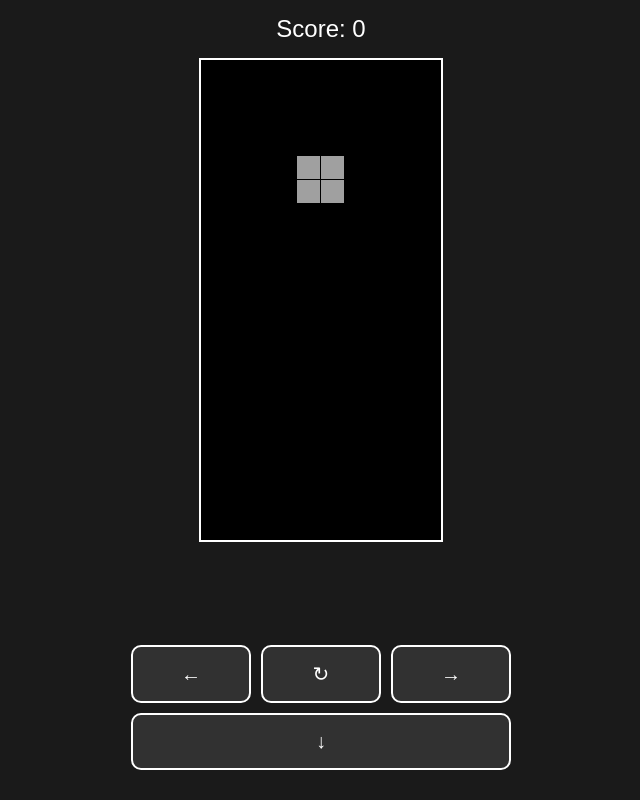
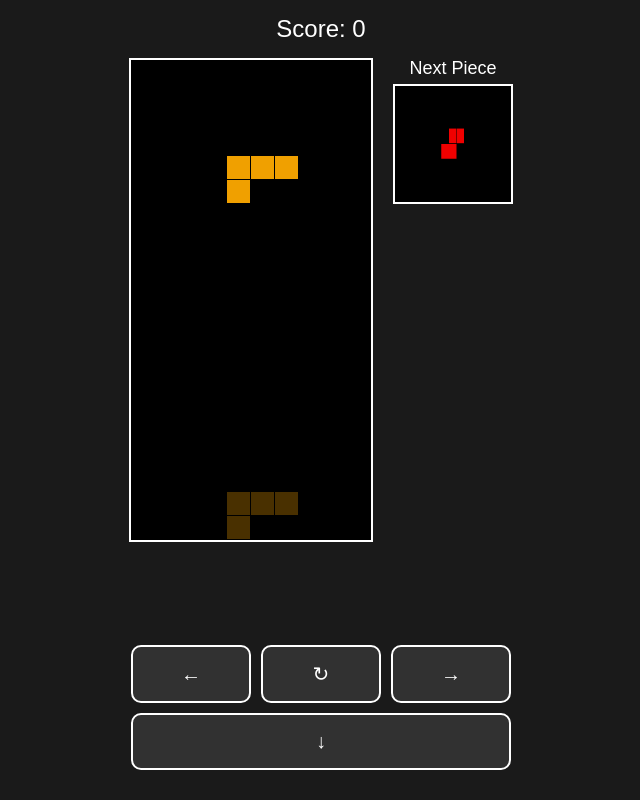
Before and after one commit to Marval1990/tetris, a plain HTML site: page index.html in a window 1280 px wide. Shown: the whole page, without its empty margins (319-959 px from the left). Drawn offline with Linux system fonts and the light colour scheme.

Commit message:
index.html

```diff
--- a/index.html
+++ b/index.html
@@ -2,7 +2,7 @@
 <html>
 <head>
   <meta name="viewport" content="width=device-width, initial-scale=1.0, maximum-scale=1.0, user-scalable=no">
-    <title>Classic Tetris</title>
+  <title>Enhanced Tetris</title>
   <style>
     * {
       margin: 0;
@@ -21,17 +21,36 @@
       display: flex;
       flex-direction: column;
       align-items: center;
+      justify-content: flex-start;
     }
     #score {
       margin: 15px 0;
       font-size: 24px;
     }
+    #board-container {
+      display: flex;
+      align-items: flex-start;
+      justify-content: center;
+      gap: 20px;
+    }
     canvas {
       border: 2px solid white;
+      display: block;
+      background: black;
+    }
+    #tetris {
       max-width: 95%;
       max-height: 70vh;
-            display: block;
-            margin: 0 auto;
+    }
+    /* Next Piece Canvas */
+    #nextPieceCanvas {
+      width: 120px;
+      height: 120px;
+    }
+    #nextPieceLabel {
+      text-align: center;
+      margin-bottom: 5px;
+      font-size: 18px;
     }
     #controls {
       position: fixed;
@@ -52,11 +71,47 @@
       border-radius: 10px;
       touch-action: manipulation;
     }
+    /* Game Over Overlay */
+    #gameOverOverlay {
+      position: fixed;
+      top: 0; left: 0;
+      width: 100%; height: 100%;
+      background: rgba(0, 0, 0, 0.8);
+      color: white;
+      display: flex;
+      flex-direction: column;
+      align-items: center;
+      justify-content: center;
+      font-size: 2em;
+      z-index: 999;
+      visibility: hidden; /* hidden by default */
+    }
+    #gameOverOverlay button {
+      margin-top: 20px;
+      font-size: 1em;
+      padding: 10px 20px;
+      border: none;
+      border-radius: 10px;
+      background: #f0a000;
+      color: #000;
+      cursor: pointer;
+    }
   </style>
 </head>
 <body>
   <div id="score">Score: 0</div>
+
+  <!-- Container holding both main Tetris board and the next-piece preview -->
+  <div id="board-container">
     <canvas id="tetris"></canvas>
+
+    <div id="nextPieceContainer">
+      <div id="nextPieceLabel">Next Piece</div>
+      <canvas id="nextPieceCanvas"></canvas>
+    </div>
+  </div>
+
+  <!-- Mobile-friendly controls -->
   <div id="controls">
     <button class="control-btn" id="left">←</button>
     <button class="control-btn" id="rotate">↻</button>
@@ -64,27 +119,123 @@
     <button class="control-btn" id="down" style="grid-column: 1 / -1;">↓</button>
   </div>
 
+  <!-- Game Over Overlay -->
+  <div id="gameOverOverlay">
+    <div>Game Over!</div>
+    <button id="restartBtn">Restart</button>
+  </div>
+
   <script>
-        // Game Configuration
+    /************************************
+     *           Configuration
+     ************************************/
     const COLS = 10;
     const ROWS = 20;
     let BLOCK_SIZE = 30;
+
+    // Speeds
     const NORMAL_DROP_INTERVAL = 1000;
     const SOFT_DROP_INTERVAL = 50;
     const LOCK_DELAY = 500;
 
-        // Game State
+    // State variables
     let dropInterval = NORMAL_DROP_INTERVAL;
     let lastDrop = Date.now();
     let lockTimer = null;
+    let score = 0;
 
-        // Canvas Setup
+    // Canvas & context
     const canvas = document.getElementById('tetris');
     const ctx = canvas.getContext('2d');
-        let board = Array(ROWS).fill().map(() => Array(COLS).fill(0));
-        let score = 0;
 
-        // Dynamic Scaling
+    // Next Piece Canvas & context
+    const nextCanvas = document.getElementById('nextPieceCanvas');
+    const ctxNext = nextCanvas.getContext('2d');
+
+    // Board array
+    let board = Array.from({ length: ROWS }, () => Array(COLS).fill(0));
+
+    // 7 standard Tetris shapes
+    const SHAPES = [
+      [[1,1,1,1]],             // I
+      [[1,1,1],[0,1,0]],       // T
+      [[1,1,1],[1,0,0]],       // L
+      [[1,1,1],[0,0,1]],       // J
+      [[1,1],[1,1]],           // O
+      [[1,1,0],[0,1,1]],       // S
+      [[0,1,1],[1,1,0]]        // Z
+    ];
+    // Colors for each shape index
+    const COLORS = [
+      '#00f0f0', // I
+      '#a000f0', // T (some use purple)
+      '#f0a000', // L (orange)
+      '#0000f0', // J (blue)
+      '#f0f000', // O (yellow)
+      '#00f000', // S (green)
+      '#f00000'  // Z (red)
+    ];
+
+    // Current piece info
+    let currentPiece = null;
+    let currentPieceX = 0;
+    let currentPieceY = 0;
+    let currentColor = null;
+
+    // Next piece info (index and color)
+    let nextPieceIndex = null;
+
+    // For 7-bag randomizer
+    let bag = [];
+
+    /************************************
+     *        Bag & Piece Creation
+     ************************************/
+    function refillBag() {
+      // Create a shuffled array of [0..6]
+      bag = [0,1,2,3,4,5,6].sort(() => Math.random() - 0.5);
+    }
+
+    function getNextPieceIndexFromBag() {
+      if (bag.length === 0) {
+        refillBag();
+      }
+      return bag.pop();
+    }
+
+    function createNewPiece(idx) {
+      // shape
+      const shape = SHAPES[idx];
+      // color
+      const color = COLORS[idx];
+      return { shape, color };
+    }
+
+    function spawnNewPiece() {
+      // Move the "next piece" into current piece
+      if (nextPieceIndex === null) {
+        // if no next piece is set yet, get one
+        nextPieceIndex = getNextPieceIndexFromBag();
+      }
+      const { shape, color } = createNewPiece(nextPieceIndex);
+      currentPiece = shape;
+      currentColor = color;
+      // Position in the middle at top
+      currentPieceX = Math.floor(COLS/2) - Math.floor(shape[0].length/2);
+      currentPieceY = 0;
+
+      // Prepare the next piece for preview
+      nextPieceIndex = getNextPieceIndexFromBag();
+
+      // Check immediate collision => Game Over
+      if (collision()) {
+        showGameOver();
+      }
+    }
+
+    /************************************
+     *       Canvas & Resizing
+     ************************************/
     function resizeCanvas() {
       const aspectRatio = COLS / ROWS;
       const maxWidth = window.innerWidth * 0.95;
@@ -98,33 +249,9 @@
     window.addEventListener('load', resizeCanvas);
     window.addEventListener('resize', resizeCanvas);
 
-        // Game Pieces
-        const SHAPES = [
-            [[1,1,1,1]], // I
-            [[1,1,1],[0,1,0]], // T
-            [[1,1,1],[1,0,0]], // L
-            [[1,1,1],[0,0,1]], // J
-            [[1,1],[1,1]], // O
-            [[1,1,0],[0,1,1]], // S
-            [[0,1,1],[1,1,0]]  // Z
-        ];
-
-        const COLORS = ['#00f0f0', '#f0a000', '#0000f0', '#f0f000', '#a0a0a0', '#00f000', '#f00000'];
-
-        let currentPiece = null;
-        let currentPieceX = 0;
-        let currentPieceY = 0;
-        let currentColor = null;
-
-        // Game Functions
-        function createPiece() {
-            const idx = Math.floor(Math.random() * SHAPES.length);
-            currentPiece = SHAPES[idx];
-            currentPieceX = Math.floor(COLS/2) - Math.floor(currentPiece[0].length/2);
-            currentPieceY = 0;
-            return COLORS[idx];
-        }
-
+    /************************************
+     *          Drawing Functions
+     ************************************/
     function drawBoard() {
       ctx.fillStyle = '#000';
       ctx.fillRect(0, 0, canvas.width, canvas.height);
@@ -136,38 +263,105 @@
             ctx.fillRect(
               x * BLOCK_SIZE,
               y * BLOCK_SIZE,
-                            BLOCK_SIZE-1,
-                            BLOCK_SIZE-1
+              BLOCK_SIZE - 1,
+              BLOCK_SIZE - 1
             );
           }
         }
       }
     }
 
-        function drawPiece(color) {
-            ctx.fillStyle = color;
-            for (let y = 0; y < currentPiece.length; y++) {
-                for (let x = 0; x < currentPiece[y].length; x++) {
-                    if (currentPiece[y][x]) {
-                        ctx.fillRect(
-                            (currentPieceX + x) * BLOCK_SIZE,
-                            (currentPieceY + y) * BLOCK_SIZE,
-                            BLOCK_SIZE-1,
-                            BLOCK_SIZE-1
+    function drawPiece(piece, color, offsetX, offsetY, context = ctx, alpha = 1.0) {
+      context.save();
+      context.globalAlpha = alpha;
+      context.fillStyle = color;
+      for (let y = 0; y < piece.length; y++) {
+        for (let x = 0; x < piece[y].length; x++) {
+          if (piece[y][x]) {
+            context.fillRect(
+              (offsetX + x) * BLOCK_SIZE,
+              (offsetY + y) * BLOCK_SIZE,
+              BLOCK_SIZE - 1,
+              BLOCK_SIZE - 1
+            );
+          }
+        }
+      }
+      context.restore();
+    }
+
+    // Draw the ghost piece at the bottom
+    function drawGhostPiece() {
+      // Temporarily move the piece down until collision
+      let ghostY = currentPieceY;
+      while(true) {
+        ghostY++;
+        if (checkCollision(currentPiece, currentPieceX, ghostY)) {
+          ghostY--;
+          break;
+        }
+      }
+      // Draw the ghost piece in a translucent color
+      drawPiece(currentPiece, currentColor, currentPieceX, ghostY, ctx, 0.3);
+    }
+
+    // Next Piece preview
+    function drawNextPiece() {
+      // Clear the next-canvas
+      ctxNext.clearRect(0, 0, nextCanvas.width, nextCanvas.height);
+
+      // We know nextPieceIndex from spawnNewPiece()
+      if (nextPieceIndex === null) return;
+
+      const shape = SHAPES[nextPieceIndex];
+      const color = COLORS[nextPieceIndex];
+
+      // We want to center the shape in nextCanvas
+      // 1) Find shape dimension
+      const rows = shape.length;
+      const cols = shape[0].length;
+      const cellSize = 20; // small cell size for preview
+
+      // 2) Calculate offsets to center the shape
+      const offsetX = Math.floor((nextCanvas.width - cols * cellSize) / 2);
+      const offsetY = Math.floor((nextCanvas.height - rows * cellSize) / 2);
+
+      // 3) Draw each cell
+      ctxNext.fillStyle = color;
+      for (let y = 0; y < rows; y++) {
+        for (let x = 0; x < cols; x++) {
+          if (shape[y][x]) {
+            ctxNext.fillRect(
+              offsetX + x * cellSize,
+              offsetY + y * cellSize,
+              cellSize - 1,
+              cellSize - 1
             );
           }
         }
       }
     }
 
+    /************************************
+     *         Collision & Merge
+     ************************************/
     function collision() {
-            for (let y = 0; y < currentPiece.length; y++) {
-                for (let x = 0; x < currentPiece[y].length; x++) {
-                    if (currentPiece[y][x]) {
-                        const newX = currentPieceX + x;
-                        const newY = currentPieceY + y;
-                        if (newX < 0 || newX >= COLS || newY >= ROWS) return true;
-                        if (newY >= 0 && board[newY][newX]) return true;
+      // Check collision for current piece position
+      return checkCollision(currentPiece, currentPieceX, currentPieceY);
+    }
+
+    function checkCollision(piece, posX, posY) {
+      for (let y = 0; y < piece.length; y++) {
+        for (let x = 0; x < piece[y].length; x++) {
+          if (piece[y][x]) {
+            const newX = posX + x;
+            const newY = posY + y;
+            if (newX < 0 || newX >= COLS || newY >= ROWS) {
+              return true;
+            }
+            if (newY >= 0 && board[newY][newX]) {
+              return true;
+            }
           }
         }
       }
@@ -200,7 +394,9 @@
       }
     }
 
-        // Controls
+    /************************************
+     *            Controls
+     ************************************/
     function handleMove() {
       if (lockTimer) {
         clearTimeout(lockTimer);
@@ -211,42 +407,39 @@
     function moveLeft() {
       handleMove();
       currentPieceX--;
-            if (collision()) currentPieceX++;
+      if (collision()) {
+        currentPieceX++;
+      }
     }
 
     function moveRight() {
       handleMove();
       currentPieceX++;
-            if (collision()) currentPieceX--;
+      if (collision()) {
+        currentPieceX--;
+      }
     }
 
     function rotate() {
       handleMove();
+      // Rotate 90 degrees clockwise
       const rotated = currentPiece[0].map((_, i) =>
         currentPiece.map(row => row[i]).reverse()
       );
-            const previous = currentPiece;
+      const prev = currentPiece;
       currentPiece = rotated;
-            if (collision()) currentPiece = previous;
-        }
-
-        function spawnNewPiece() {
-            currentColor = createPiece();
       if (collision()) {
-                alert('Game Over!');
-                board.forEach(row => row.fill(0));
-                score = 0;
-                document.getElementById('score').textContent = `Score: ${score}`;
+        currentPiece = prev;
       }
     }
 
-        // Game Loop
+    /************************************
+     *            Game Loop
+     ************************************/
     function update() {
       const now = Date.now();
-
       if (now - lastDrop > dropInterval) {
         currentPieceY++;
-
         if (collision()) {
           currentPieceY--;
           if (!lockTimer) {
@@ -262,7 +455,6 @@
             lockTimer = null;
           }
         }
-
         lastDrop = now;
       }
     }
@@ -270,17 +462,58 @@
     function gameLoop() {
       update();
       drawBoard();
-            drawPiece(currentColor);
+      drawGhostPiece();
+      drawPiece(currentPiece, currentColor, currentPieceX, currentPieceY);
+      drawNextPiece();
       requestAnimationFrame(gameLoop);
     }
 
-        // Event Listeners
-        document.getElementById('left').addEventListener('touchstart', e => { e.preventDefault(); moveLeft(); });
-        document.getElementById('right').addEventListener('touchstart', e => { e.preventDefault(); moveRight(); });
-        document.getElementById('rotate').addEventListener('touchstart', e => { e.preventDefault(); rotate(); });
+    /************************************
+     *         Game Over + Restart
+     ************************************/
+    function showGameOver() {
+      // Show overlay
+      const overlay = document.getElementById('gameOverOverlay');
+      overlay.style.visibility = 'visible';
+    }
 
-        // Soft drop handling
-        let isSoftDropping = false;
+    function hideGameOver() {
+      const overlay = document.getElementById('gameOverOverlay');
+      overlay.style.visibility = 'hidden';
+    }
+
+    function restartGame() {
+      // Reset everything
+      board = Array.from({ length: ROWS }, () => Array(COLS).fill(0));
+      score = 0;
+      document.getElementById('score').textContent = `Score: ${score}`;
+      dropInterval = NORMAL_DROP_INTERVAL;
+      lastDrop = Date.now();
+      lockTimer = null;
+      bag = [];
+      nextPieceIndex = null;
+      hideGameOver();
+
+      // Start fresh
+      spawnNewPiece();
+    }
+
+    /************************************
+     *         Event Listeners
+     ************************************/
+    // Touch buttons
+    document.getElementById('left').addEventListener('touchstart', e => {
+      e.preventDefault();
+      moveLeft();
+    });
+    document.getElementById('right').addEventListener('touchstart', e => {
+      e.preventDefault();
+      moveRight();
+    });
+    document.getElementById('rotate').addEventListener('touchstart', e => {
+      e.preventDefault();
+      rotate();
+    });
     document.getElementById('down').addEventListener('touchstart', e => {
       e.preventDefault();
       dropInterval = SOFT_DROP_INTERVAL;
@@ -290,22 +523,36 @@
       dropInterval = NORMAL_DROP_INTERVAL;
     });
 
+    // Keyboard controls
     document.addEventListener('keydown', e => {
-            switch(e.key) {
+      switch (e.key) {
         case 'ArrowLeft': moveLeft(); break;
         case 'ArrowRight': moveRight(); break;
         case 'ArrowUp': rotate(); break;
         case 'ArrowDown': dropInterval = SOFT_DROP_INTERVAL; break;
       }
     });
-
     document.addEventListener('keyup', e => {
-            if (e.key === 'ArrowDown') dropInterval = NORMAL_DROP_INTERVAL;
+      if (e.key === 'ArrowDown') {
+        dropInterval = NORMAL_DROP_INTERVAL;
+      }
     });
 
-        // Start Game
+    // Restart button
+    document.getElementById('restartBtn').addEventListener('click', () => {
+      restartGame();
+    });
+
+    /************************************
+     *           Initialization
+     ************************************/
+    window.addEventListener('load', () => {
+      // Resize the main canvas
+      resizeCanvas();
+      // Start the game
       spawnNewPiece();
       gameLoop();
+    });
   </script>
 </body>
 </html>
```
Lines whose indentation alone changed are shown as unchanged.
